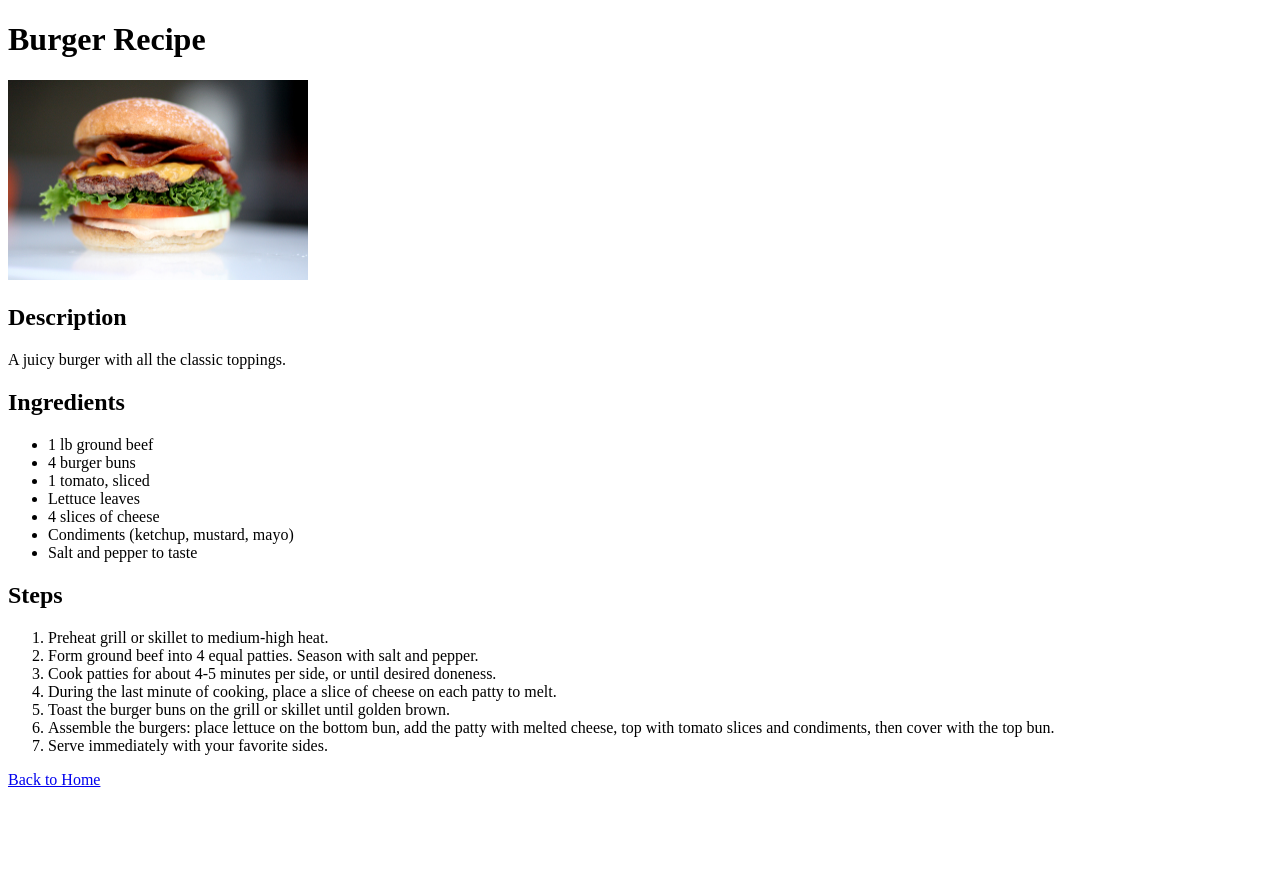
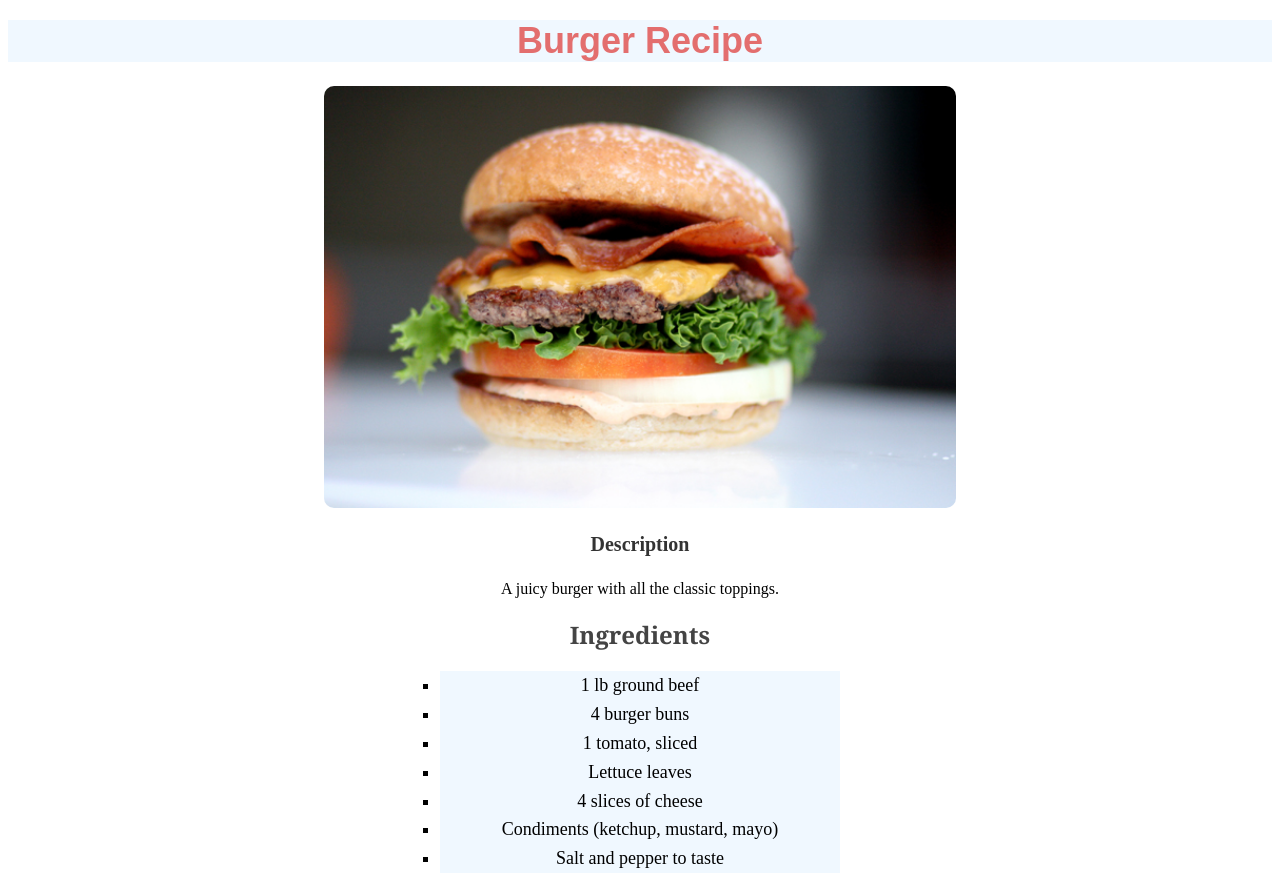
Before and after one commit to soner1ozturk/odin-recipes, a plain HTML site: page burger/burger.html in a window 1280 px wide. Shown: the top 876 px of the page. Before the commit the page ends 800 px from the top, so only its background shows below. Drawn offline with Linux system fonts and the light colour scheme.

Commit message:
created css files for the recipes

```diff
--- a/burger/burger.html
+++ b/burger/burger.html
@@ -4,14 +4,15 @@
     <meta charset="UTF-8">
     <meta name="viewport" content="width=device-width, initial-scale=1.0">
     <title>Burger | Odin Recipes</title>
+    <link rel="stylesheet" href="../lasagna/style.css">
 </head>
 <body>
-    <h1>Burger Recipe</h1>
+    <h1 class="title">Burger Recipe</h1>
     <img src="burger.jpg" alt="Delicious Burger" width="300">
-    <h2>Description</h2>
-    <p>A juicy burger with all the classic toppings.</p>
-    <h2>Ingredients</h2>
-    <ul>
+    <h2 class="description">Description</h2>
+    <p id="paragraph">A juicy burger with all the classic toppings.</p>
+    <h2 class="ingredients">Ingredients</h2>
+    <ul class="ingredients-list">
         <li>1 lb ground beef</li>
         <li>4 burger buns</li>
         <li>1 tomato, sliced</li>
@@ -20,8 +21,8 @@
         <li>Condiments (ketchup, mustard, mayo)</li>
         <li>Salt and pepper to taste</li>
     </ul>
-    <h2>Steps</h2>
-    <ol>
+    <h2 class="steps">Steps</h2>
+    <ol class="steps-list">
         <li>Preheat grill or skillet to medium-high heat.</li>
         <li>Form ground beef into 4 equal patties. Season with salt and pepper.</li>
         <li>Cook patties for about 4-5 minutes per side, or until desired doneness.</li>
--- /dev/null
+++ b/lasagna/style.css
@@ -0,0 +1,73 @@
+.title{
+    color: rgb(227, 110, 110);
+    font-family: Arial, sans-serif;
+    text-align: center;
+    margin-top: 20px;
+    font-size: 36px;
+    text-decoration: none;
+    background-color: aliceblue;
+}
+.description {
+    color: #333;
+    text-align: center;
+    font-family: 'Times New Roman', serif;
+    margin: 20px;
+    font-size: 20px;
+    line-height: 1.6;
+}
+
+#paragraph {
+    text-align: center;
+}
+
+img {
+    display: block;
+    margin-left: auto;
+    margin-right: auto;
+    width: 50%;
+    border-radius: 10px;
+}
+.ingredients {
+    color: #444;
+    font-family: 'Georgia', serif;
+    margin: 20px;
+    font-size: 24px;
+    text-align: center;
+}
+.ingredients-list {
+    max-width: 400px;
+    text-align: center;
+    margin: auto;
+    padding: 0;
+    list-style-type: square;
+    font-size: 18px;
+    line-height: 1.6;
+    background-color: aliceblue;
+}
+.steps {
+    color: #444;
+    font-family: 'Georgia', serif;
+    margin: 20px;
+    font-size: 24px;
+    text-align: center;
+}
+.steps-list {
+    max-width: 600px;
+    text-align:left;
+    margin: auto;
+    padding: 0 20px;
+    list-style-type: decimal;
+    font-size: 18px;
+    line-height: 1.6;
+    background-color: aliceblue;
+}
+a{
+    display: block;
+    text-align: center;
+    margin: 10px;
+    font-size: 24px;
+    text-decoration: none;
+    color: rgb(227, 110, 110);
+    font-family: Arial, sans-serif;
+    background-color: aliceblue;
+}
--- /dev/null
+++ b/styles.css
@@ -0,0 +1,35 @@
+.title{
+    color: rgb(216, 154, 39);
+    font-family: Arial, sans-serif;
+    text-align: center;
+    margin-top: 20px;
+    font-size: 36px;
+    text-decoration: underline;
+    text-underline-offset: 8px;
+    text-decoration-thickness: 2px;
+    text-decoration-color: lightblue;
+    letter-spacing: 2px;
+    word-spacing: 4px;
+    line-height: 1.5;
+    text-transform: uppercase;
+    text-shadow: 2px 2px 4px rgba(0, 0, 0, 0.3);
+    background-color: #f0f8ff;
+    padding: 10px;
+    border-radius: 8px;
+    box-shadow: 0 4px 8px rgba(0, 0, 0, 0.1);
+}
+
+#lasagna, #hotdog, #burger {
+    display: block;
+    width: 200px;
+    margin: 20px auto;
+    padding: 10px;
+    text-align: center;
+    background-color: #4CAF50;
+    color: white;
+    text-decoration: none;
+    font-size: 18px;
+    border-radius: 5px;
+    box-shadow: 0 4px 6px rgba(0, 0, 0, 0.1);
+    transition: background-color 0.3s ease, transform 0.2s ease;
+}
```
Also changed, not shown: hotdog/hotdog.html (+8 -7 lines), index.html (+5 -4 lines), lasagna/lasagna.html (+8 -7 lines).
